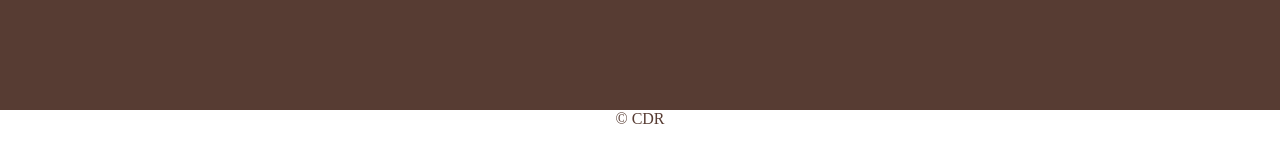
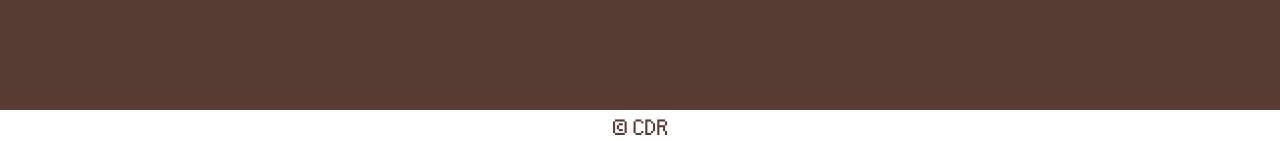
Before and after one commit to rni006/Ass8, a plain HTML site: page index.html in a window 1280 px wide. Shown: the part 1776-1917 px from the top of the page. Drawn offline with Linux system fonts and the light colour scheme.

Commit message:
Footer font and font-size.

```diff
--- a/css/style.css
+++ b/css/style.css
@@ -128,6 +128,8 @@ footer {
     width: 100%;
     color: #573C33;
     text-align: center;
+    font-family: 'orange_kidregular';
+    font-size: 26px;
 }
 
 @keyframes fadeInn {
```
